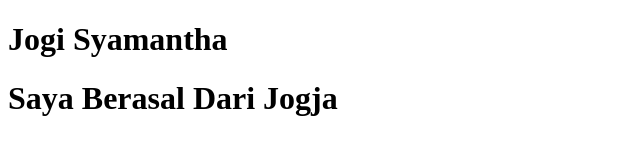
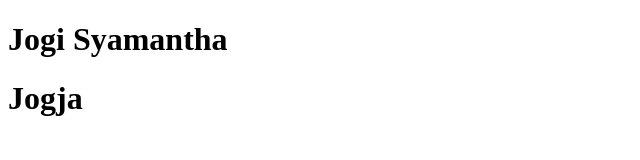
Before and after one commit to IgnJov/Binar-Git-Latihan, a plain HTML site: page index.html in a window 1280 px wide. Shown: the whole page, without its empty margins (0-640 px from the left). Drawn offline with Linux system fonts and the light colour scheme.

Commit message:
add name address update

```diff
--- a/index.html
+++ b/index.html
@@ -7,6 +7,6 @@
     </head>
     <body>
         <h1>Jogi Syamantha</h1>
-        <h1>Saya Berasal Dari Jogja</h1>
+        <h1>Jogja</h1>
     </body>
 </html>
```
